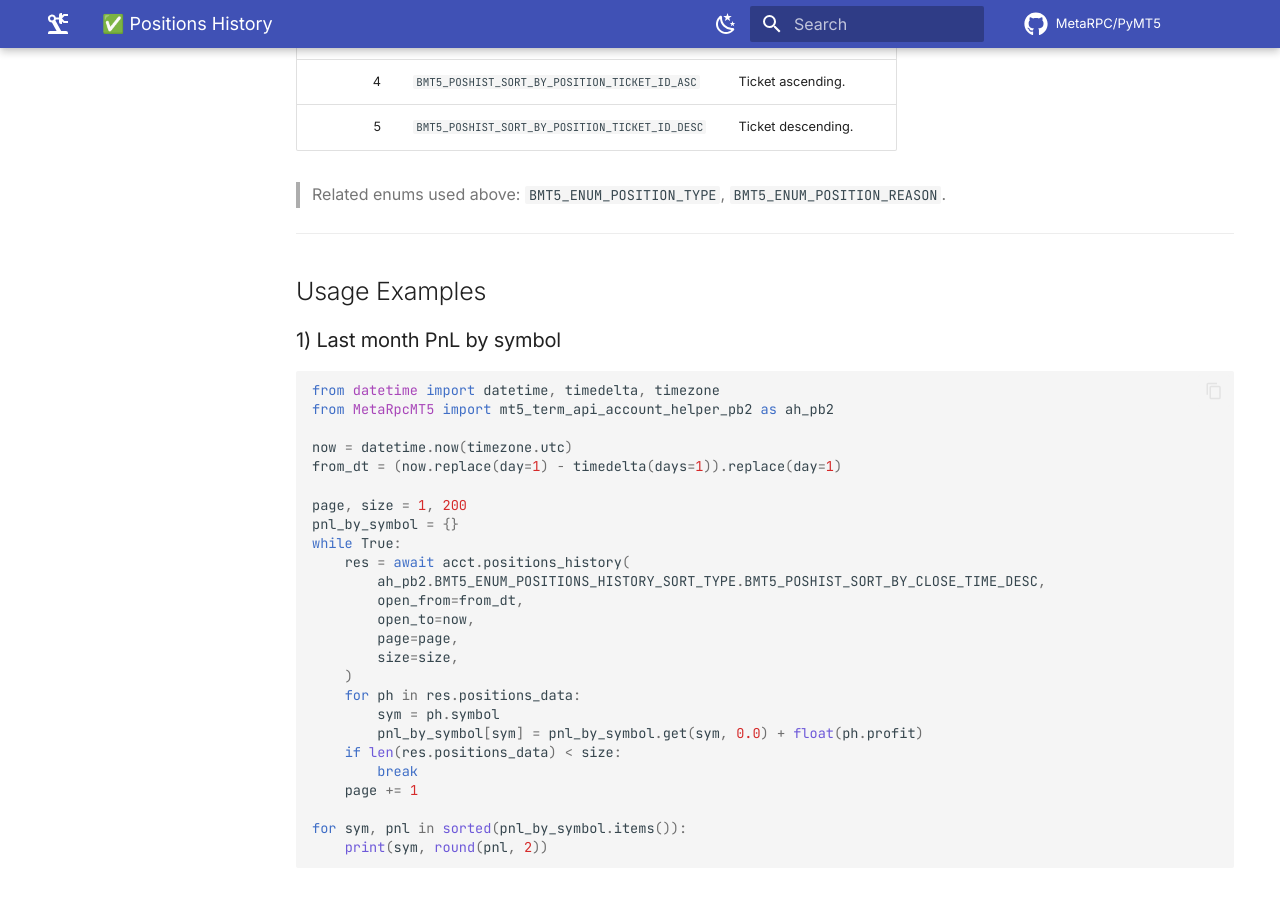
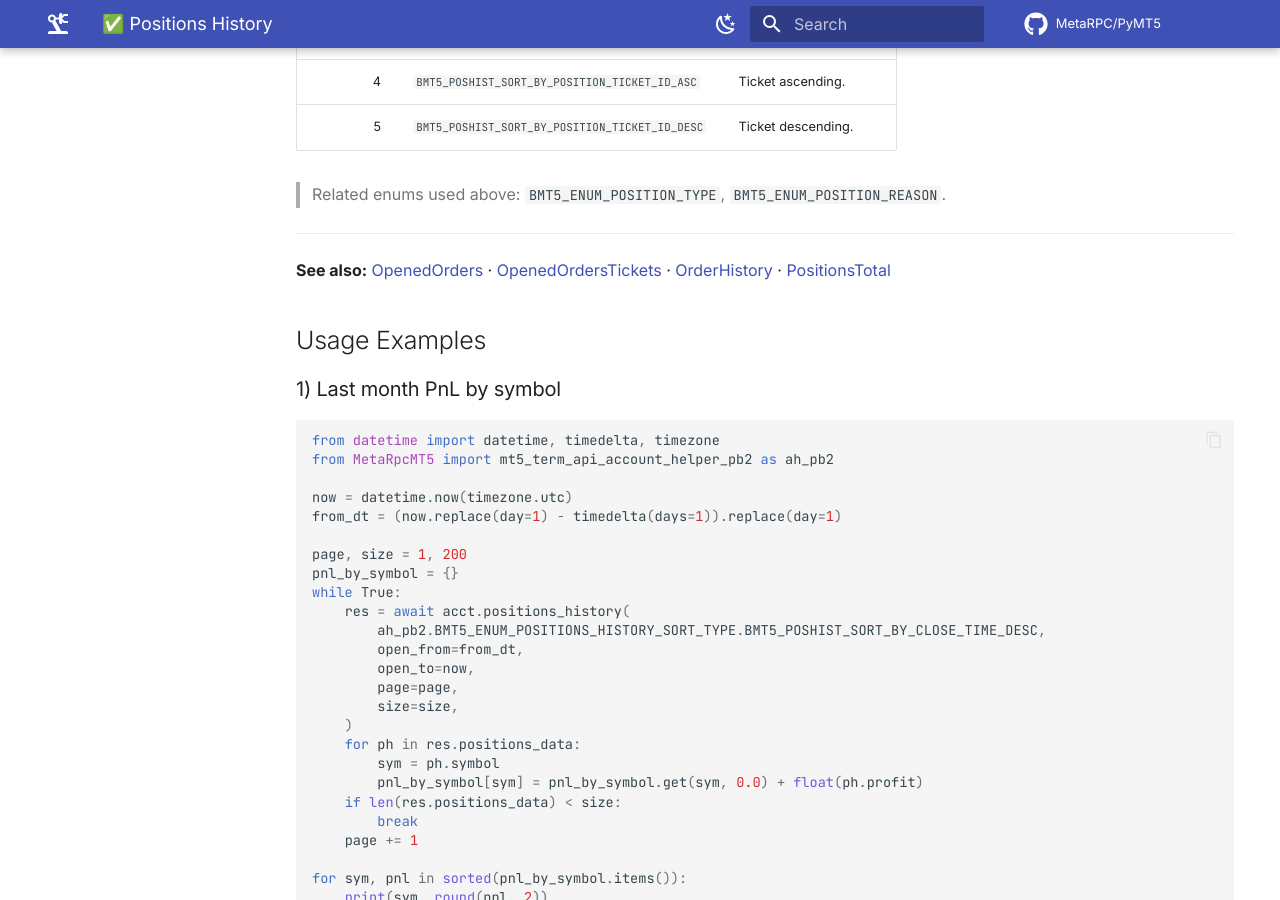
Before and after one commit to MetaRPC/PyMT5, an MkDocs documentation site: the page built from docs/MT5Account/Orders_Positions_History/positions_history.md, in a window 1280 px wide and 900 px high, scrolled down 4116 px. Built offline with MkDocs 1.6.1 and Material for MkDocs 9.7.7, drawn with Linux system fonts in a browser that asks for light colours; comment, search, counter and statistics services are not loaded.

Commit message:
Update positions_history.md

```diff
--- a/docs/MT5Account/Orders_Positions_History/positions_history.md
+++ b/docs/MT5Account/Orders_Positions_History/positions_history.md
@@ -138,6 +138,9 @@ async def positions_history(
 
 ---
 
+**See also:** [OpenedOrders](./opened_orders.md) · [OpenedOrdersTickets](./opened_orders_tickets.md) · [OrderHistory](./order_history.md) · [PositionsTotal](./positions_total.md)
+
+
 ## Usage Examples
 
 ### 1) Last month PnL by symbol
```
